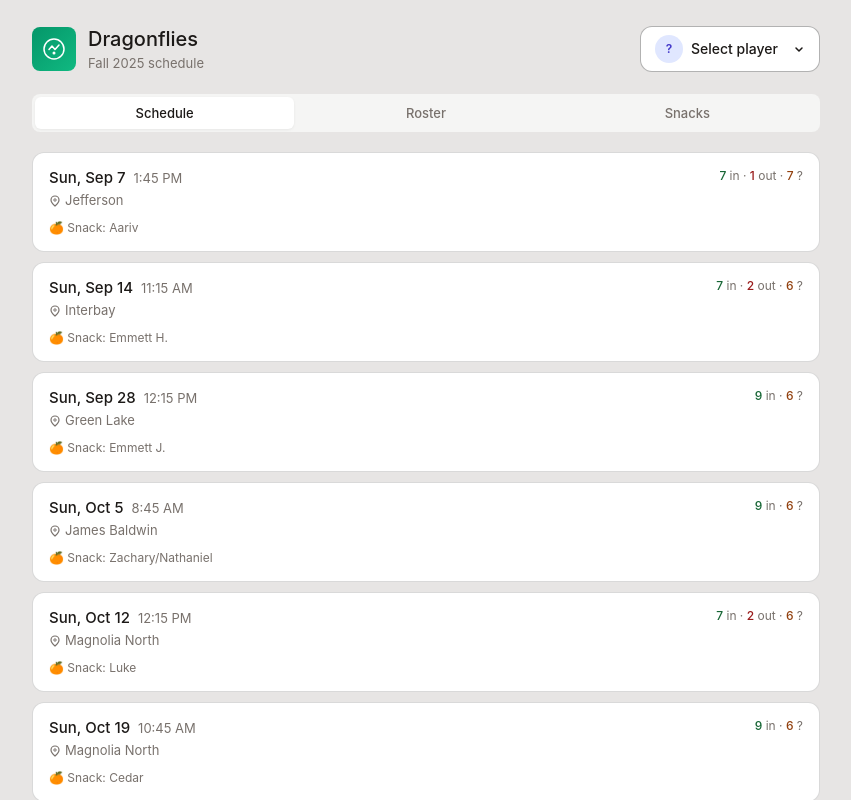
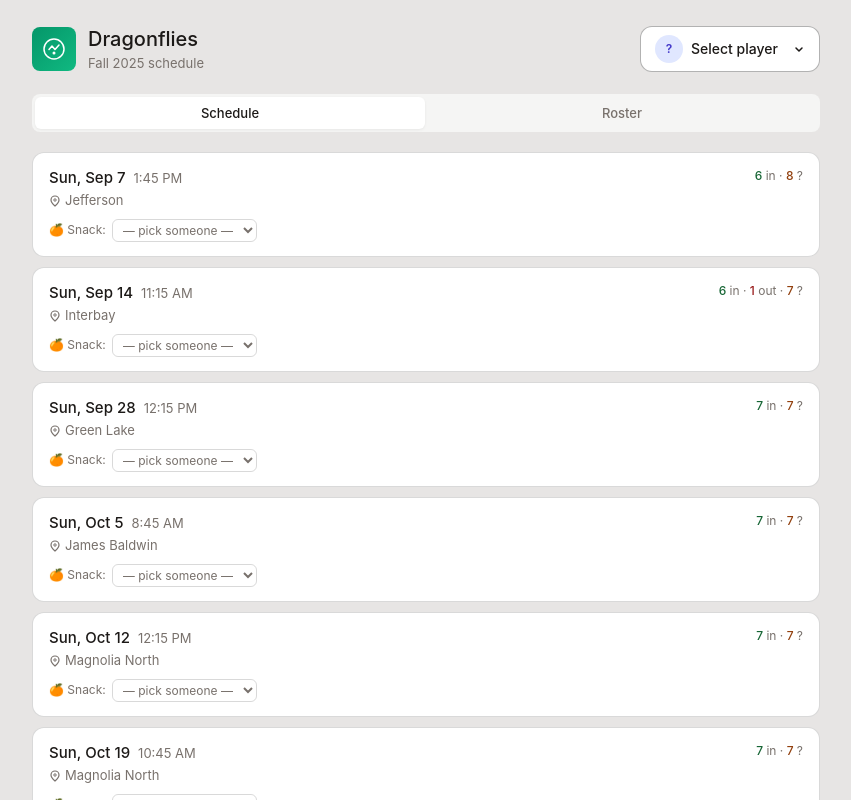
Before and after one commit to georittenmyer/dragonflies, a React (Vite) app: page / in a window 1280 px wide. Shown: the top 800 px of the page, without its empty margins (214-1065 px from the left). Built offline with nearby package versions, Linux system fonts and the light colour scheme.

Commit message:
Update App.jsx

```diff
--- a/src/App.jsx
+++ b/src/App.jsx
@@ -16,48 +16,34 @@ const GAMES = [
 ];
 
 const INITIAL_PLAYERS = [
-  { id: 1, name: "Geo", role: "player" },
+  { id: 1, name: "Geo", role: "coach" },
   { id: 2, name: "Greg", role: "coach" },
-  { id: 3, name: "Ian M", role: "player" },
-  { id: 4, name: "Oscar P", role: "player" },
-  { id: 5, name: "Luke G", role: "player" },
-  { id: 6, name: "Theo M", role: "player" },
-  { id: 7, name: "Emmett J", role: "player" },
-  { id: 8, name: "Emmett H", role: "player" },
-  { id: 9, name: "Aariv V", role: "player" },
-  { id: 10, name: "Ryatt R", role: "player" },
-  { id: 11, name: "Xavier E", role: "player" },
+  { id: 15, name: "Cedar B", role: "player" },
   { id: 12, name: "Nathaniel D", role: "player" },
   { id: 13, name: "Zachary D", role: "player" },
+  { id: 16, name: "Niko P", role: "player" },
+  { id: 5, name: "Luke G", role: "player" },
+  { id: 8, name: "Emmett H", role: "player" },
+  { id: 7, name: "Emmett J", role: "player" },
   { id: 14, name: "Paxton M", role: "player" },
-  { id: 15, name: "Cedar B", role: "player" },
-];
-
-const SNACK_SCHEDULE = [
-  { gameId: 1, who: "Aariv" },
-  { gameId: 2, who: "Emmett H." },
-  { gameId: 3, who: "Emmett J." },
-  { gameId: 4, who: "Zachary/Nathaniel" },
-  { gameId: 5, who: "Luke" },
-  { gameId: 6, who: "Cedar" },
-  { gameId: 7, who: "Xavier" },
-  { gameId: 8, who: "Oscar" },
-  { gameId: 9, who: "Theo" },
+  { id: 4, name: "Oscar P", role: "player" },
+  { id: 10, name: "Ryatt R", role: "player" },
+  { id: 17, name: "Jonah T", role: "player" },
+  { id: 9, name: "Aari V", role: "player" },
 ];
 
 const INITIAL_AVAILABILITY = {
   "1-1": "available", "1-2": "available", "1-3": "available", "1-4": "available", "1-5": "available", "1-6": "available",
   "2-1": "available", "2-2": "available", "2-3": "available", "2-4": "available", "2-5": "available", "2-6": "available", "2-7": "available", "2-8": "available", "2-9": "available",
-  "6-1": "available", "6-2": "available", "6-3": "available", "6-4": "available", "6-5": "unavailable", "6-6": "available", "6-7": "available", "6-8": "unavailable", "6-9": "available",
   "7-1": "available", "7-2": "available", "7-3": "available", "7-4": "available", "7-5": "available", "7-6": "available", "7-7": "available", "7-8": "available", "7-9": "available",
   "8-2": "available", "8-3": "available", "8-4": "available", "8-5": "available", "8-6": "available", "8-7": "available", "8-8": "available", "8-9": "available",
   "9-1": "available", "9-2": "available", "9-3": "available", "9-4": "available", "9-5": "available", "9-6": "available", "9-7": "available", "9-8": "available", "9-9": "available",
-  "11-1": "unavailable", "11-2": "unavailable", "11-3": "available", "11-4": "available", "11-5": "unavailable", "11-6": "available", "11-7": "available", "11-8": "available", "11-9": "unavailable",
   "12-1": "available", "12-2": "available", "12-3": "available", "12-4": "available", "12-5": "available", "12-6": "available", "12-7": "available", "12-8": "available", "12-9": "available",
   "15-1": "available", "15-2": "unavailable", "15-3": "available", "15-4": "available", "15-5": "available", "15-6": "available", "15-7": "available", "15-8": "available", "15-9": "available",
 };
 
 const STORAGE_KEY = "dragonflies-availability-v1";
+const SNACKS_KEY = "dragonflies-snacks-v1";
 
 function loadAvailability() {
   try {
@@ -71,6 +57,21 @@ function loadAvailability() {
 function saveAvailability(data) {
   try {
     localStorage.setItem(STORAGE_KEY, JSON.stringify(data));
+  } catch {}
+}
+
+function loadSnacks() {
+  try {
+    const saved = localStorage.getItem(SNACKS_KEY);
+    return saved ? JSON.parse(saved) : {};
+  } catch {
+    return {};
+  }
+}
+
+function saveSnacks(data) {
+  try {
+    localStorage.setItem(SNACKS_KEY, JSON.stringify(data));
   } catch {}
 }
 
@@ -179,12 +180,12 @@ function PlayerSelector({ players, selectedId, onSelect }) {
 
 export default function App() {
   const [availability, setAvailability] = useState(loadAvailability);
+  const [snacks, setSnacks] = useState(loadSnacks);
   const [currentPlayer, setCurrentPlayer] = useState(null);
   const [view, setView] = useState("schedule");
 
-  useEffect(() => {
-    saveAvailability(availability);
-  }, [availability]);
+  useEffect(() => { saveAvailability(availability); }, [availability]);
+  useEffect(() => { saveSnacks(snacks); }, [snacks]);
 
   const setStatus = (playerId, gameId, status) => {
     setAvailability(prev => ({ ...prev, [`${playerId}-${gameId}`]: status }));
@@ -203,7 +204,7 @@ export default function App() {
     return { available, unavailable, undecided };
   };
 
-  const snackFor = (gameId) => SNACK_SCHEDULE.find(s => s.gameId === gameId)?.who;
+  const setSnack = (gameId, name) => setSnacks(prev => ({ ...prev, [gameId]: name }));
 
   return (
     <div style={{ fontFamily: "var(--font-sans)", maxWidth: "100%" }}>
@@ -231,7 +232,7 @@ export default function App() {
 
       {/* Tab bar */}
       <div style={{ display: "flex", gap: "2px", marginBottom: "20px", background: "var(--color-background-secondary)", borderRadius: "var(--border-radius-md)", padding: "3px" }}>
-        {[{ id: "schedule", label: "Schedule" }, { id: "roster", label: "Roster" }, { id: "snacks", label: "Snacks" }].map(tab => (
+        {[{ id: "schedule", label: "Schedule" }, { id: "roster", label: "Roster" }].map(tab => (
           <button key={tab.id} onClick={() => setView(tab.id)} style={{
             flex: 1, padding: "8px 12px", border: "none", borderRadius: "6px",
             fontSize: "13px", fontWeight: 500, cursor: "pointer", fontFamily: "var(--font-sans)",
@@ -277,11 +278,24 @@ export default function App() {
                   </div>
                 </div>
 
-                {snackFor(game.id) && (
-                  <div style={{ marginTop: "8px", fontSize: "12px", color: "var(--color-text-secondary)", display: "flex", alignItems: "center", gap: "4px" }}>
-                    🍊 Snack: {snackFor(game.id)}
-                  </div>
-                )}
+                <div style={{ marginTop: "8px", display: "flex", alignItems: "center", gap: "6px" }}>
+                  <span style={{ fontSize: "12px", color: "var(--color-text-secondary)" }}>🍊 Snack:</span>
+                  <select
+                    value={snacks[game.id] || ""}
+                    onChange={e => setSnack(game.id, e.target.value)}
+                    style={{
+                      fontSize: "12px", color: snacks[game.id] ? "var(--color-text-primary)" : "var(--color-text-secondary)",
+                      background: "transparent", border: "0.5px solid var(--color-border-tertiary)",
+                      borderRadius: "6px", padding: "2px 6px", cursor: "pointer",
+                      fontFamily: "var(--font-sans)",
+                    }}
+                  >
+                    <option value="">— pick someone —</option>
+                    {INITIAL_PLAYERS.filter(p => p.role === "player").map(p => (
+                      <option key={p.id} value={p.name}>{p.name}</option>
+                    ))}
+                  </select>
+                </div>
 
                 {currentPlayer && (
                   <div style={{
@@ -368,43 +382,6 @@ export default function App() {
         </div>
       )}
 
-      {/* Snack schedule view */}
-      {view === "snacks" && (
-        <div style={{ display: "flex", flexDirection: "column", gap: "8px" }}>
-          <div style={{
-            padding: "12px 14px", background: "#fef3c7", borderRadius: "var(--border-radius-md)",
-            fontSize: "13px", color: "#92400e", border: "1px solid #fde68a",
-          }}>
-            ⚠️ Please no peanuts — Theo is allergic
-          </div>
-          {SNACK_SCHEDULE.map(snack => {
-            const game = GAMES.find(g => g.id === snack.gameId);
-            return (
-              <div key={snack.gameId} style={{
-                display: "flex", justifyContent: "space-between", alignItems: "center",
-                padding: "12px 14px", background: "var(--color-background-primary)",
-                border: "0.5px solid var(--color-border-tertiary)", borderRadius: "var(--border-radius-md)",
-              }}>
-                <div>
-                  <span style={{ fontSize: "14px", fontWeight: 500, color: "var(--color-text-primary)" }}>
-                    {game.day}, {game.date}
-                  </span>
-                  <span style={{ fontSize: "13px", color: "var(--color-text-secondary)", marginLeft: "8px" }}>
-                    {game.time} @ {game.location}
-                  </span>
-                </div>
-                <span style={{
-                  fontSize: "14px", fontWeight: 500, color: "var(--color-text-primary)",
-                  background: "var(--color-background-secondary)", padding: "4px 12px",
-                  borderRadius: "var(--border-radius-md)",
-                }}>
-                  {snack.who}
-                </span>
-              </div>
-            );
-          })}
-        </div>
-      )}
     </div>
   );
 }
```
